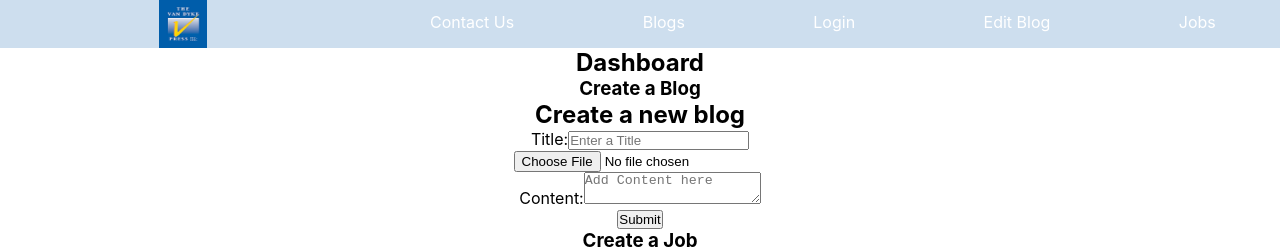
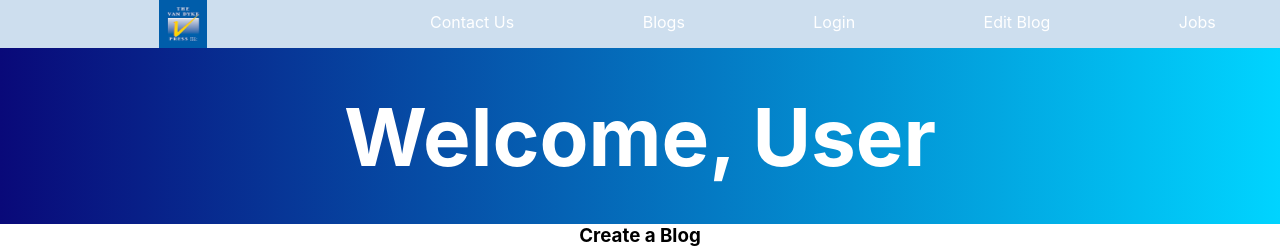
Before and after one commit to JordanWalling/vandyke-frontend, a React (Create React App) app in the folder src/client/: page /login/dashboard in a window 1280 px wide. Shown: the top 250 px of the page. Built offline with nearby package versions, Linux system fonts and the light colour scheme; no server answers.

Commit message:
adjust styling for Dashboard banner

```diff
--- a/src/client/src/pages/Dashboard.js
+++ b/src/client/src/pages/Dashboard.js
@@ -1,3 +1,4 @@
+import styled from "styled-components";
 import { useState } from "react";
 import CreateBlog from "../components/CreateBlog";
 import CreateJob from "../components/CreateJob";
@@ -8,6 +9,19 @@ import { Link, useNavigate } from "react-router-dom";
 import GetEmails from "../components/GetEmails";
 
 const BASE_URL = process.env.REACT_APP_BASE_URL;
+
+const Banner = styled.div`
+  height: 22vh;
+  background-image: linear-gradient(to right, #090979, #00d4ff);
+  display: flex;
+  justify-content: center;
+  align-items: center;
+`;
+
+const Title = styled.h2`
+  color: #fff;
+  font-size: 5rem;
+`;
 
 const Dashboard = () => {
   const navigate = useNavigate();
@@ -84,7 +98,9 @@ const Dashboard = () => {
 
   return (
     <div>
-      <h2>Dashboard</h2>
+      <Banner>
+        <Title>Welcome, User</Title>
+      </Banner>
       <h3>Create a Blog</h3>
       <CreateBlog
         content={content}
```
